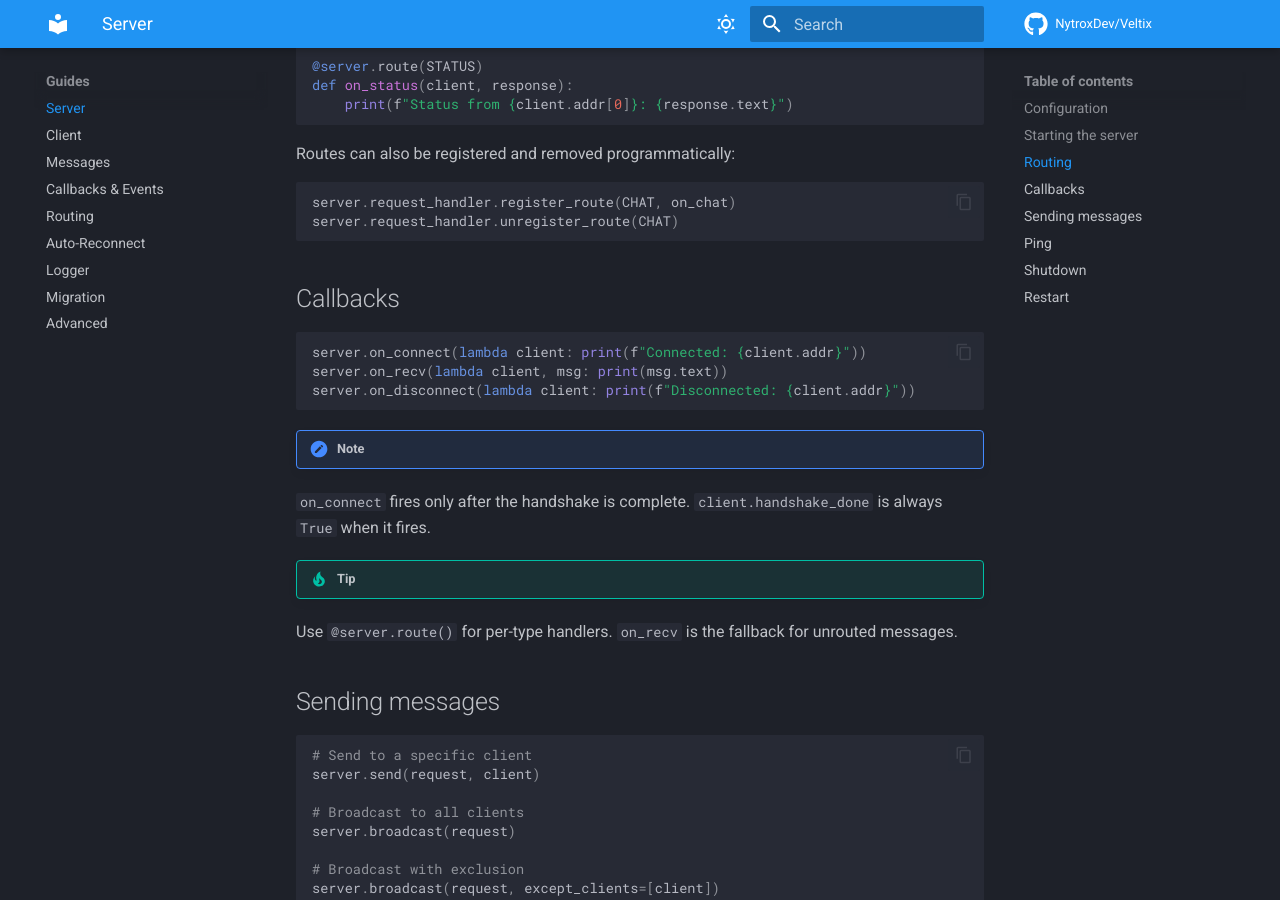
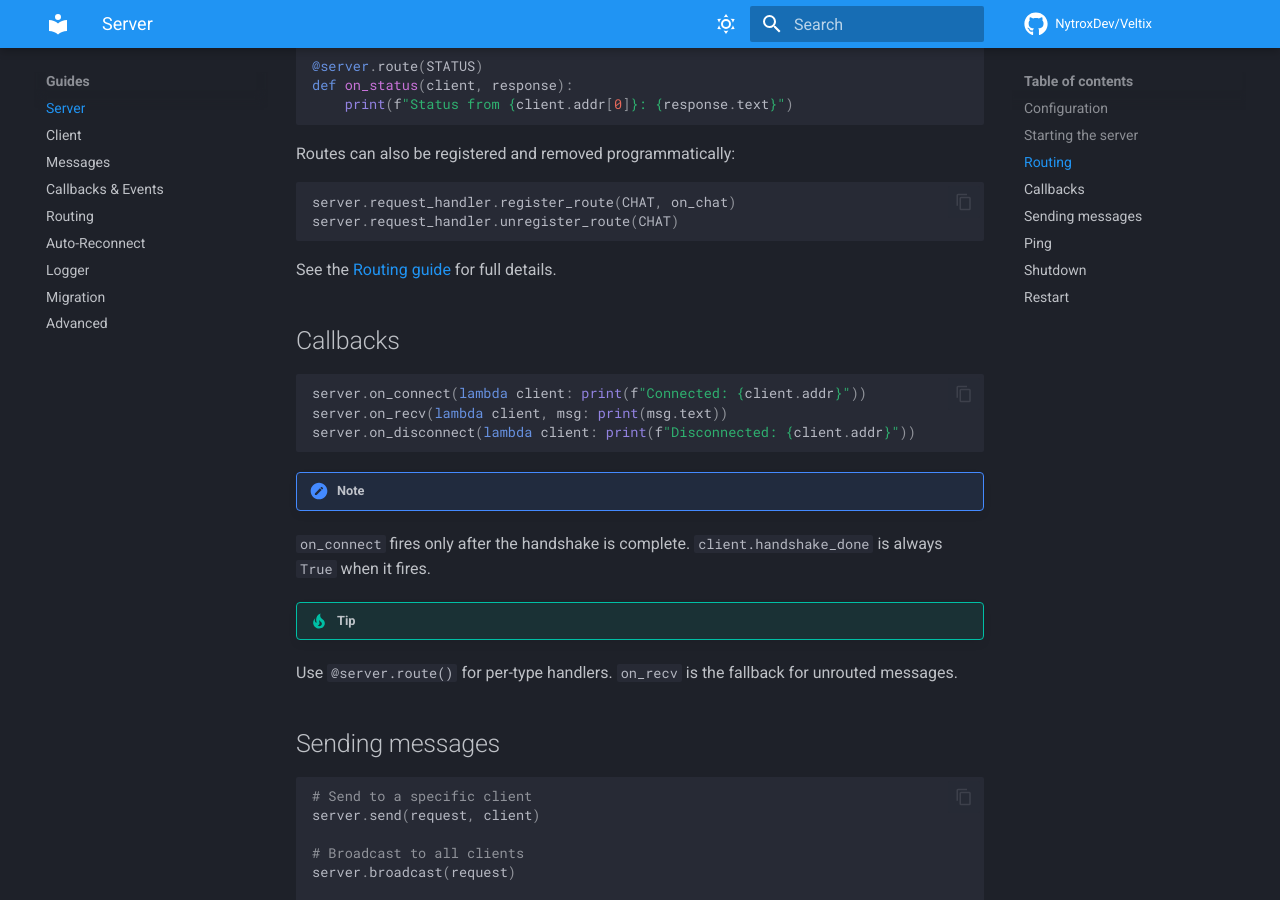
Before and after one commit to NytroxDev/Veltix, an MkDocs documentation site: the page built from docs/guides/server.md, in a window 1280 px wide and 900 px high, scrolled down 1037 px. Built offline with MkDocs 1.6.1 and Material for MkDocs 9.7.7, drawn with Linux system fonts in a browser that asks for light colours; comment, search, counter and statistics services are not loaded.

Commit message:
docs(guides): add routing guide link in client and server guides

````diff
--- a/docs/guides/server.md
+++ b/docs/guides/server.md
@@ -55,6 +55,8 @@ server.request_handler.register_route(CHAT, on_chat)
 server.request_handler.unregister_route(CHAT)
 ```
 
+See the [Routing guide](routing.md) for full details.
+
 ## Callbacks
 
 ```python
````
Also changed, not shown: docs/guides/client.md (+2 -0 lines).
